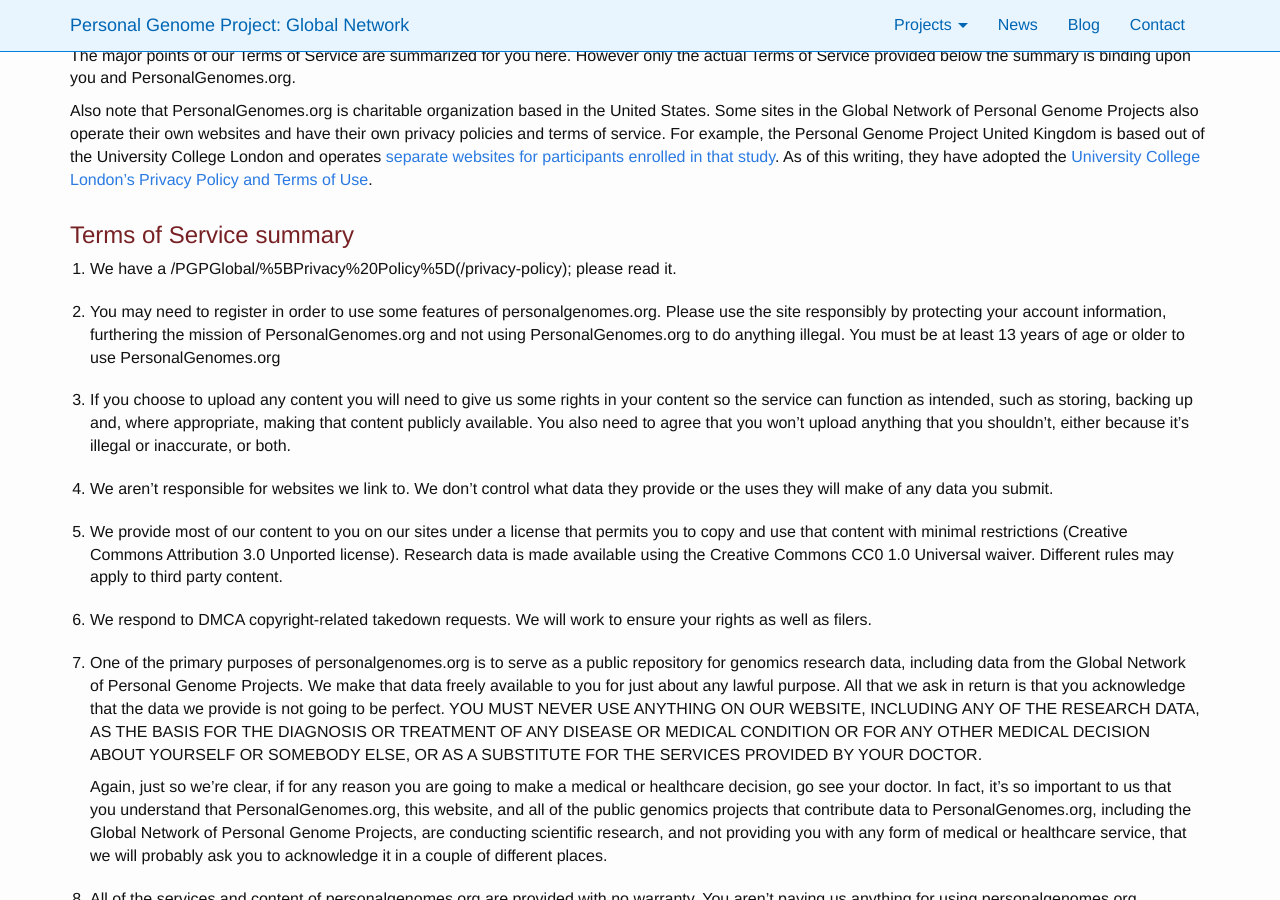
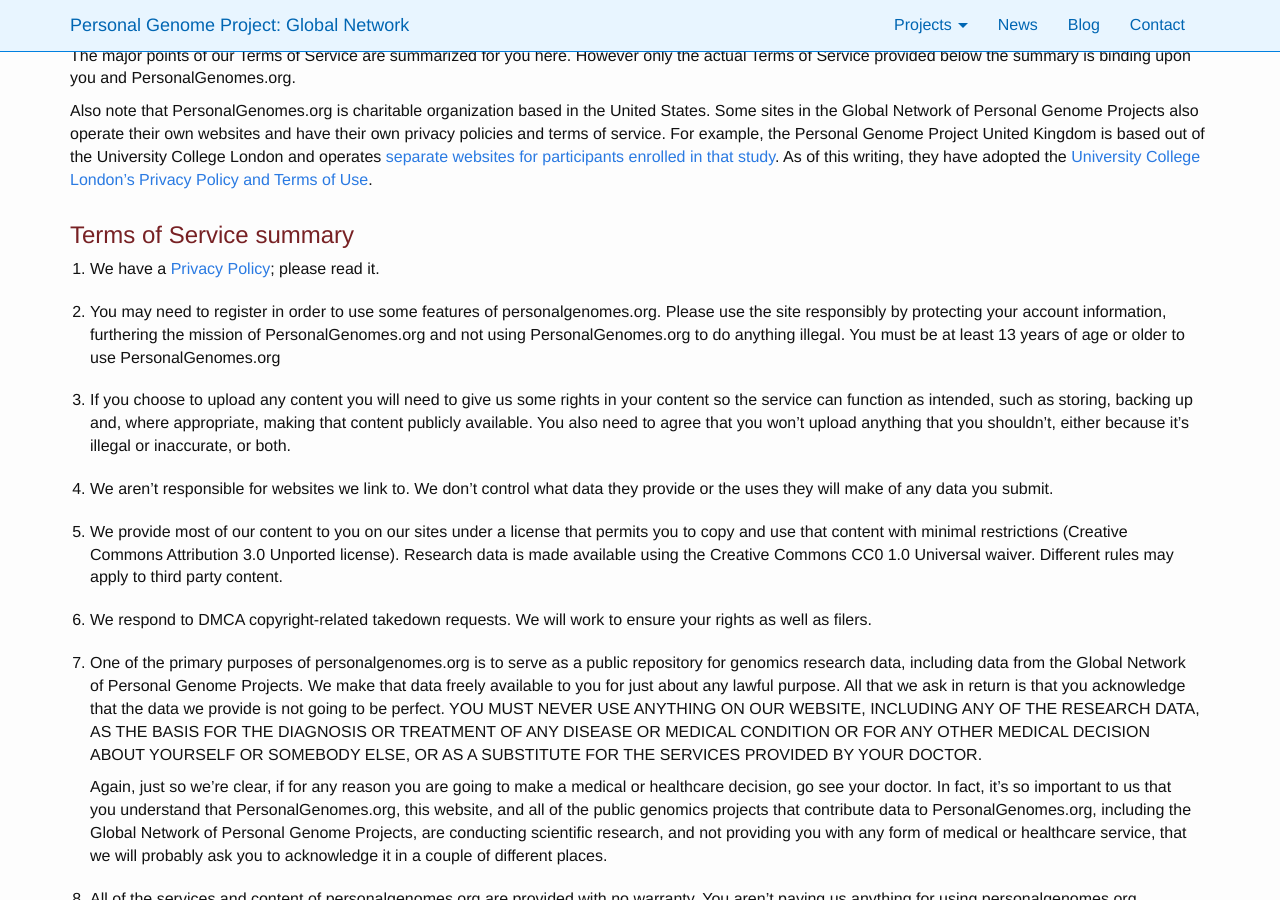
Before and after one commit to pgpglobal/staging, a Jekyll site: the page built from terms-of-service.md, in a window 1280 px wide and 900 px high, scrolled down 364 px. Built offline with Jekyll 4.4.1, drawn with Linux system fonts in a browser that asks for light colours; cached includes are drawn as plain includes; nearby versions of some CDN libraries; some of the changed lines change nothing that is shown.

Commit message:
Fix broken Privacy Policy link

```diff
--- a/terms-of-service.md
+++ b/terms-of-service.md
@@ -22,7 +22,7 @@
 
 ### Terms of Service summary
 
-1.  We have a {{ "[Privacy Policy](/privacy-policy)" | relative_url }}; please read it.
+1.  We have a [Privacy Policy]({{ site.url }}{{ site.baseurl }}/privacy-policy); please read it.
 
 2.  You may need to register in order to use some features of personalgenomes.org. Please use the site responsibly by protecting your account information, furthering the mission of PersonalGenomes.org and not using PersonalGenomes.org to do anything illegal. You must be at least 13 years of age or older to use PersonalGenomes.org
 
```
